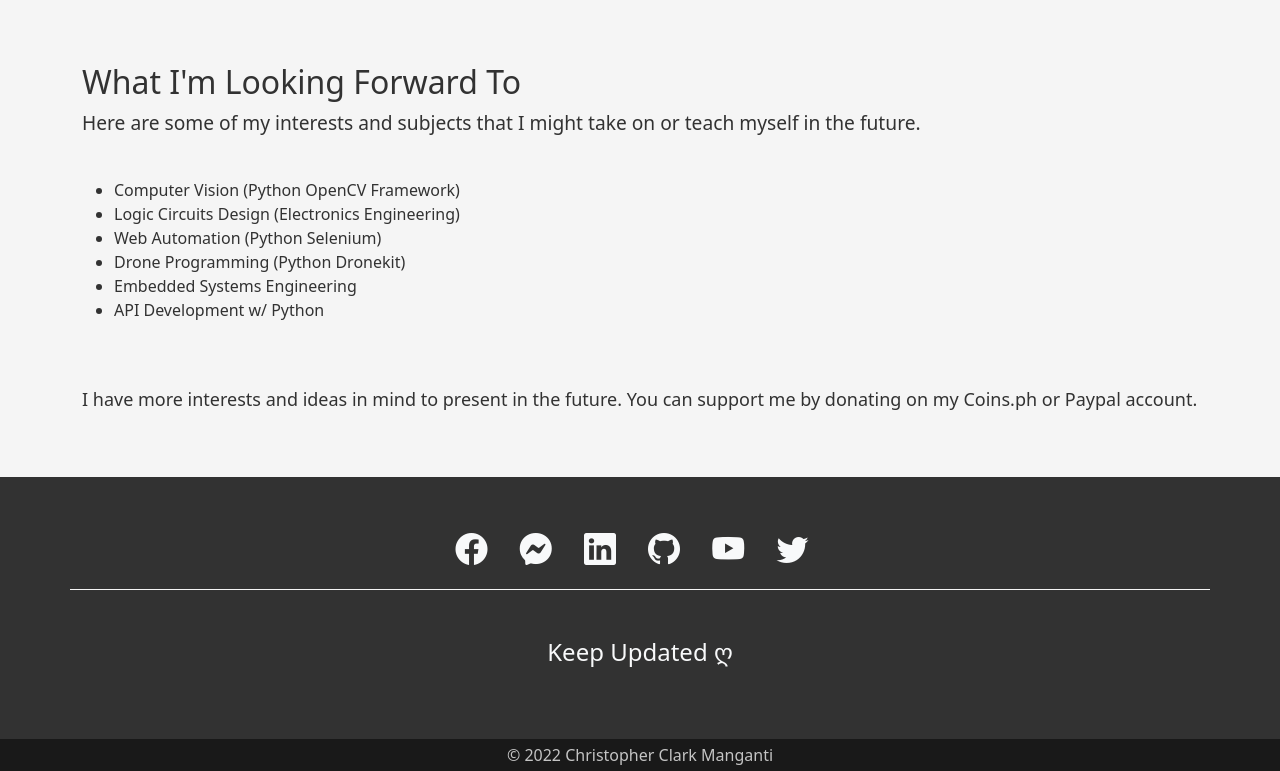
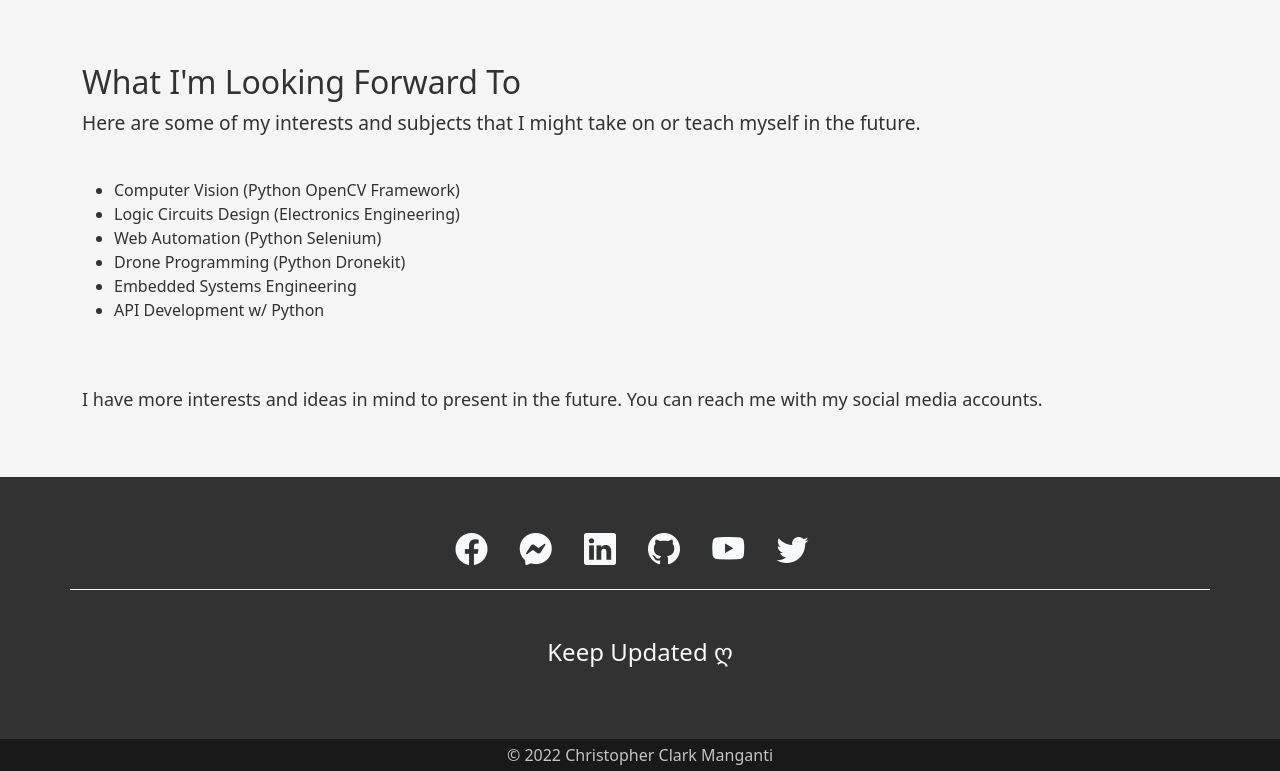
Before and after one commit to ccmanganti/christopher-clark-live, a Django app: page / in a window 1280 px wide. Shown: the part 2051-2822 px from the top of the page. Run offline with Django 3.2, Linux system fonts and the light colour scheme.

Commit message:
Update index.html

```diff
--- a/portfolio/templates/portfolio/index.html
+++ b/portfolio/templates/portfolio/index.html
@@ -116,7 +116,7 @@
                 <li>Embedded Systems Engineering</li>
                 <li>API Development w/ Python</li>
             </ul>
-            <p style="font-size: large; font-weight: 400;" data-aos="fade-up" data-aos-duration="700" data-aos-easing="ease-in-out">I have more interests and ideas in mind to present in the future. You can support me by donating on  my Coins.ph or Paypal account.</p>
+            <p style="font-size: large; font-weight: 400;" data-aos="fade-up" data-aos-duration="700" data-aos-easing="ease-in-out">I have more interests and ideas in mind to present in the future. You can reach me with my social media accounts.</p>
         </div>
     </section>
 
```
